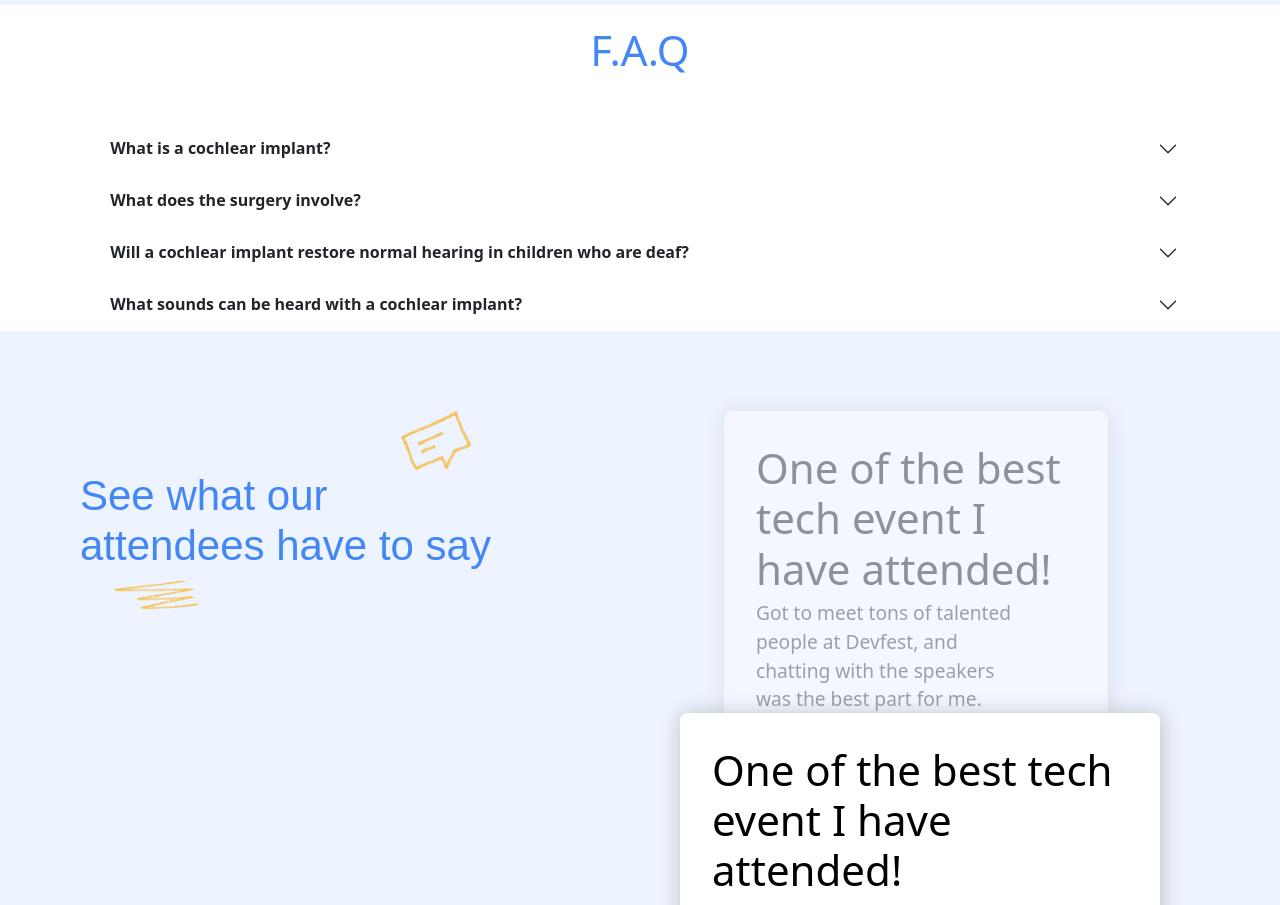
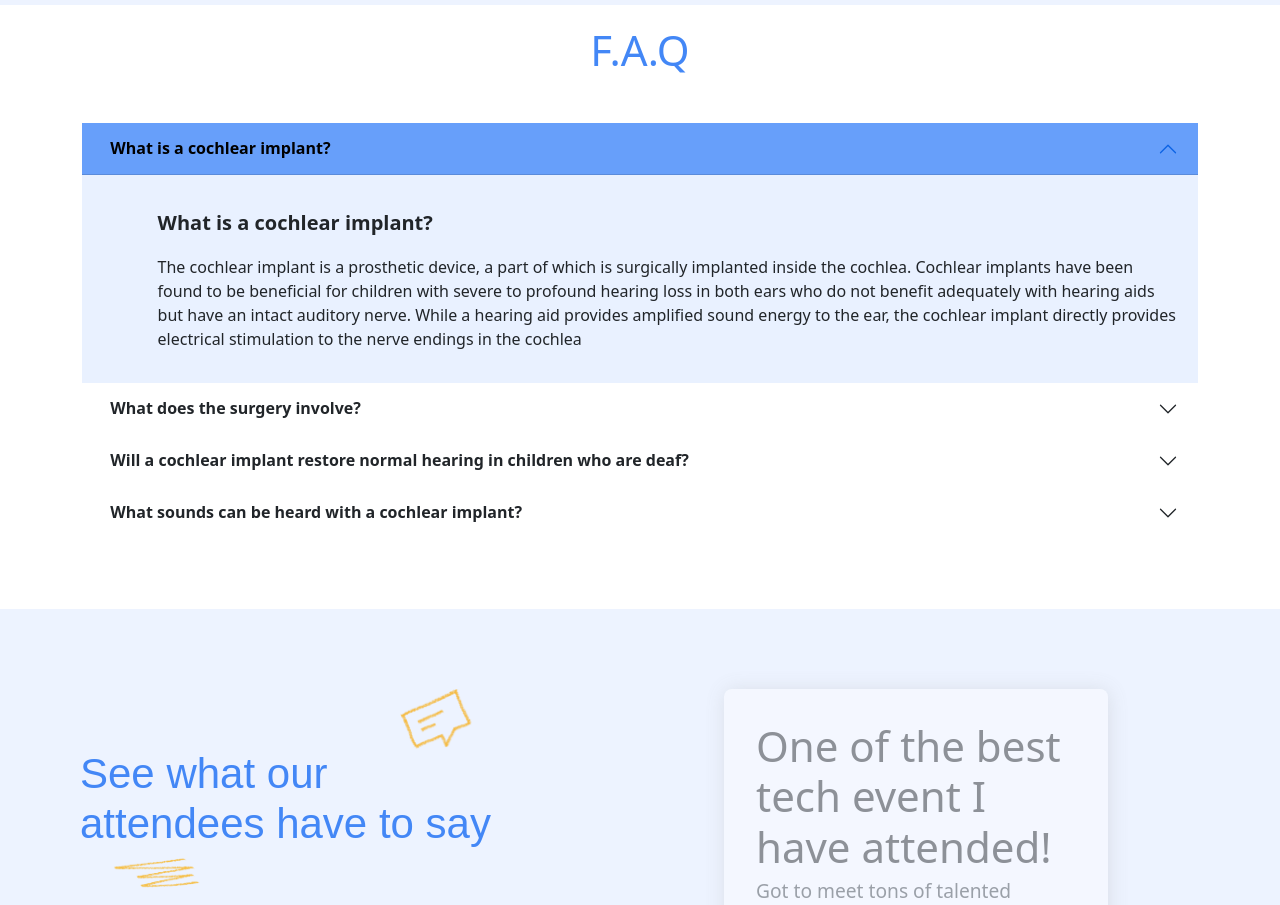
Before and after one commit to Google-Developer-Groups-Siliguri/devfest-2022-website, a React (Create React App) app: page / in a window 1280 px wide. Shown: the part 1840-2745 px from the top of the page. Built offline with nearby package versions, Linux system fonts and the light colour scheme.

Commit message:
Fidec faq fixes

```diff
--- a/src/components/Faq.js
+++ b/src/components/Faq.js
@@ -29,7 +29,7 @@ const Faq = () => {
             <section id="faq">
                 <div className="container">
                     <h1 className="heading">F.A.Q</h1>
-                    <div className="col mt-5">
+                    <div className="faq-col col mt-5">
                         <div>
                             <div>
                                 {schemeFaq.map((item, key) => (
@@ -38,7 +38,7 @@ const Faq = () => {
                                     >
                                         <h2 className="accordion-header" id="headingOne">
                                             <button
-                                                className="accordion-button collapsed"
+                                                className={`accordion-button ${key===0?"":"collapsed"}`}
                                                 type="button"
                                                 data-bs-toggle="collapse"
                                                 data-bs-target={`#collapsescheme${key}`}
@@ -53,7 +53,7 @@ const Faq = () => {
 
                                         <div
                                             id={`collapsescheme${key}`}
-                                            className="accordion-collapse collapse"
+                                            className={`accordion-collapse collapse ${key===0?"show":""}`}
                                             aria-labelledby="headingOne"
                                             data-bs-parent="#accordionExample"
                                         >
--- a/src/stylesheet/Faq.css
+++ b/src/stylesheet/Faq.css
@@ -9,7 +9,9 @@
     min-height: 0vh;
     padding: 0px;
 }
-
+.faq-col{
+    margin: 70px 0;
+}
 .faqcontainer {
     max-height: 500px;
     overflow-y: scroll;
```
